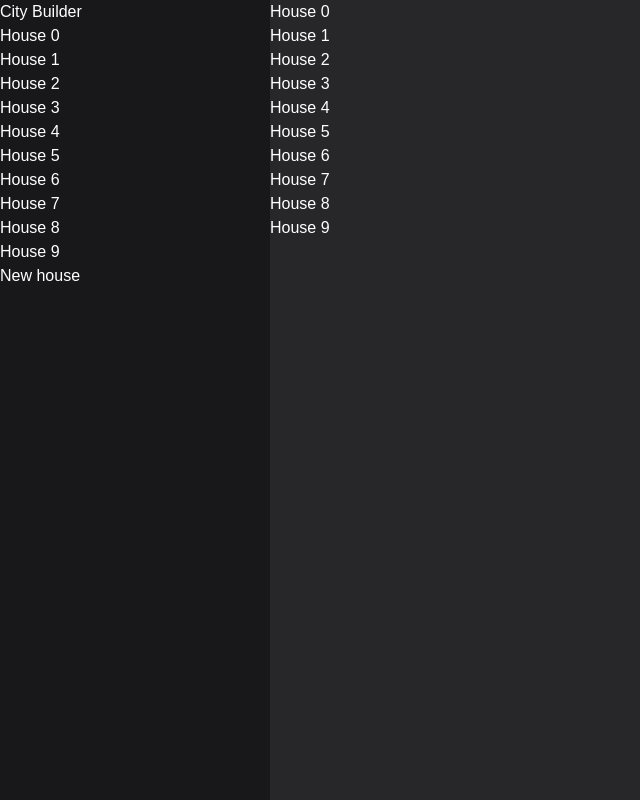
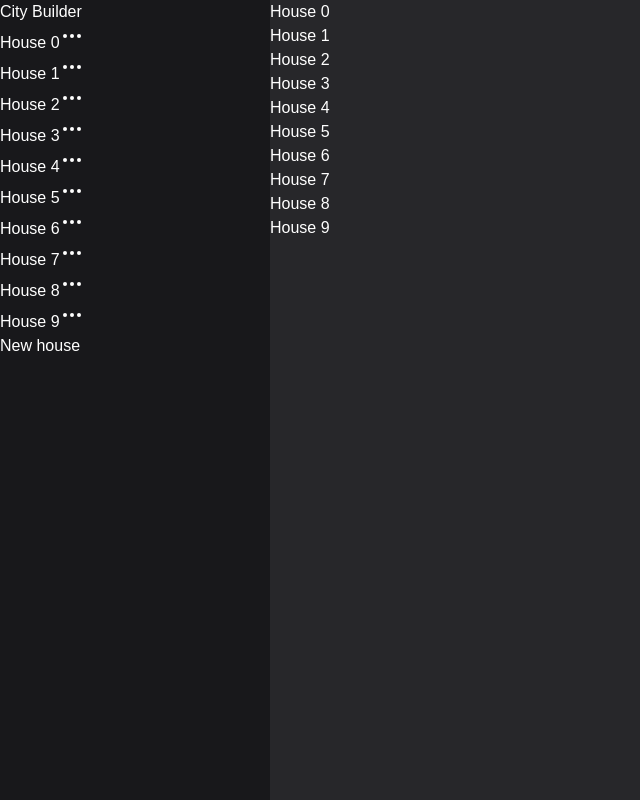
Before and after one commit to moodizone/city-builder, a Next.js app: page / in a window 1280 px wide. Shown: the whole page, without its empty margins (0-640 px from the left). Built offline with nearby package versions, Linux system fonts and the light colour scheme.

Commit message:
🚧 add context menu on sidebar for applying different actions to houses

```diff
--- /dev/null
+++ b/src/components/SVGR/more.tsx
@@ -0,0 +1,26 @@
+import * as React from "react";
+
+interface Props {
+  size?: number;
+}
+
+function More({ size = 24 }: Props) {
+  return (
+    <svg
+      xmlns="http://www.w3.org/2000/svg"
+      fill="none"
+      viewBox="0 0 24 24"
+      width={size}
+      height={size}
+    >
+      <path
+        fill="currentColor"
+        fillRule="evenodd"
+        d="M3 12a2 2 0 1 1 4 0 2 2 0 0 1-4 0m7 0a2 2 0 1 1 4 0 2 2 0 0 1-4 0m7 0a2 2 0 1 1 4 0 2 2 0 0 1-4 0"
+        clipRule="evenodd"
+      ></path>
+    </svg>
+  );
+}
+
+export default More;
--- a/src/components/sidebar/index.tsx
+++ b/src/components/sidebar/index.tsx
@@ -8,6 +8,7 @@ import styles from "./styles.module.scss";
 import { useHouse } from "@/hoc/houseProvider";
 import { HouseType } from "../house";
 import Button from "../button";
+import Item from "./item";
 
 function Sidebar() {
   const { list } = useHouse();
@@ -21,22 +22,9 @@ function Sidebar() {
         <h1 className="font-bold text-lg mb-3">{"City Builder"}</h1>
       </Link>
       <ul>
-        {list.map((house) => {
-          const isActive = house.id === id;
-          return (
-            <li key={house.id}>
-              <Link
-                href={`${house.id}`}
-                className={classNames(
-                  "flex justify-between items-center p-2 rounded mb-1",
-                  isActive ? "bg-slate-700" : "hover:bg-slate-700"
-                )}
-              >
-                <span className="truncate flex-1 mr-2">{house.name}</span>
-              </Link>
-            </li>
-          );
-        })}
+        {list.map((house) => (
+          <Item key={house.id} house={house} isActive={house.id === id} />
+        ))}
       </ul>
       <Button>{"New house"}</Button>
     </section>
--- /dev/null
+++ b/src/components/sidebar/item.tsx
@@ -0,0 +1,47 @@
+import * as React from "react";
+import Link from "next/link";
+import classNames from "classnames";
+
+import { HouseType } from "../house";
+import More from "../SVGR/more";
+import Menu from "./menu";
+import useClickOutside from "@/hooks/useClickOutside";
+
+interface Props {
+  house: HouseType;
+  isActive: boolean;
+}
+
+function Item({ house, isActive }: Props) {
+  const [show, setShow] = React.useState(false);
+  const ref = React.useRef<HTMLLIElement | null>(null);
+  useClickOutside(ref, () => setShow(false));
+
+  return (
+    <li key={house.id} className="relative" ref={ref}>
+      <Link
+        href={`${house.id}`}
+        className={classNames(
+          "group flex justify-between items-center p-2 rounded mb-1",
+          isActive ? "bg-zinc-800" : "hover:bg-zinc-800"
+        )}
+      >
+        <span className="truncate flex-1 mr-2">{house.name}</span>
+        <button
+          className="appearance-none invisible group-hover:visible"
+          onClick={(e) => {
+            // prevent bubbling since we are using a link
+            e.preventDefault();
+            e.stopPropagation();
+            setShow((prev) => !prev);
+          }}
+        >
+          <More />
+        </button>
+      </Link>
+      {show ? <Menu /> : null}
+    </li>
+  );
+}
+
+export default Item;
--- /dev/null
+++ b/src/components/sidebar/menu.tsx
@@ -0,0 +1,31 @@
+import * as React from "react";
+
+function Menu() {
+  return (
+    <div
+      className="absolute right-0 w-32 bg-zinc-700 rounded shadow-lg z-10 overflow-hidden"
+      role="menu"
+    >
+      <button
+        className="block w-full px-4 py-2 text-sm text-white hover:bg-gray-600 text-left"
+        role="menuitem"
+      >
+        {"Rename"}
+      </button>
+      <button
+        className="block w-full px-4 py-2 text-sm text-white hover:bg-gray-600 text-left"
+        role="menuitem"
+      >
+        {"Archive"}
+      </button>
+      <button
+        className="block w-full px-4 py-2 text-sm text-red-600 hover:bg-red-100 text-left"
+        role="menuitem"
+      >
+        {"Delete"}
+      </button>
+    </div>
+  );
+}
+
+export default Menu;
--- /dev/null
+++ b/src/hooks/useClickOutside.ts
@@ -0,0 +1,27 @@
+import * as React from "react";
+
+function useClickOutside(
+  ref: React.RefObject<HTMLElement | null>,
+  handler: (event: MouseEvent | TouchEvent) => void
+) {
+  React.useEffect(() => {
+    const listener = (event: MouseEvent | TouchEvent) => {
+      // skip ref's element or its descendants
+      if (!ref.current || ref.current.contains(event.target as Node)) {
+        return;
+      }
+
+      handler(event);
+    };
+
+    document.addEventListener("mousedown", listener);
+    document.addEventListener("touchstart", listener);
+
+    return () => {
+      document.removeEventListener("mousedown", listener);
+      document.removeEventListener("touchstart", listener);
+    };
+  }, [ref, handler]);
+}
+
+export default useClickOutside;
```
